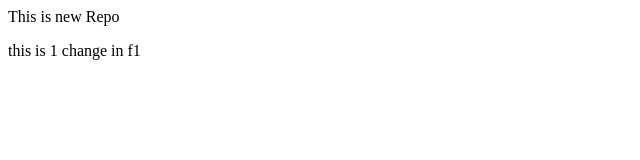
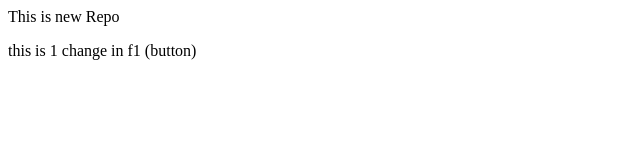
Before and after one commit to rishiwankhede/LocalRepo, a plain HTML site: page index.html in a window 1280 px wide. Shown: the full height of the page, 0-640 px from the left. Drawn offline with Linux system fonts and the light colour scheme.

Commit message:
add button

```diff
--- a/index.html
+++ b/index.html
@@ -1,2 +1,2 @@
 <P> This is new Repo </P>
-<p> this is 1 change in f1</p>
+<p> this is 1 change in f1 (button)</p>
```
